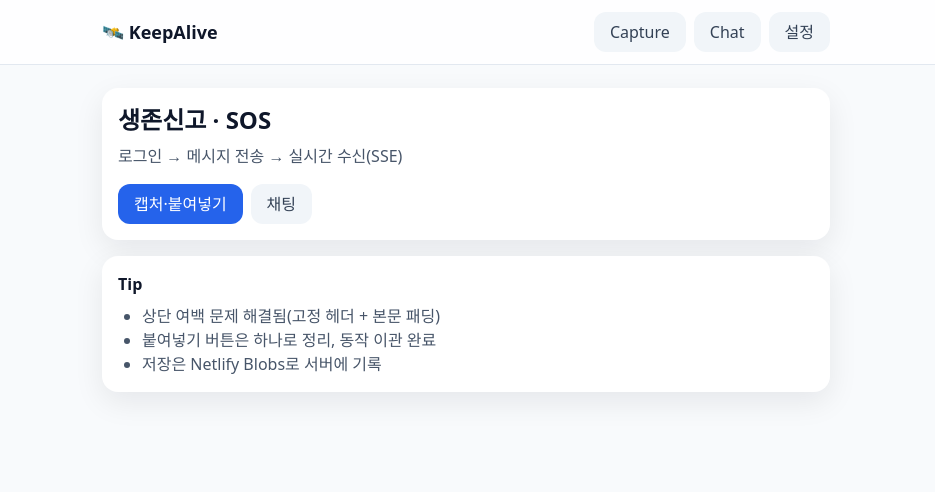
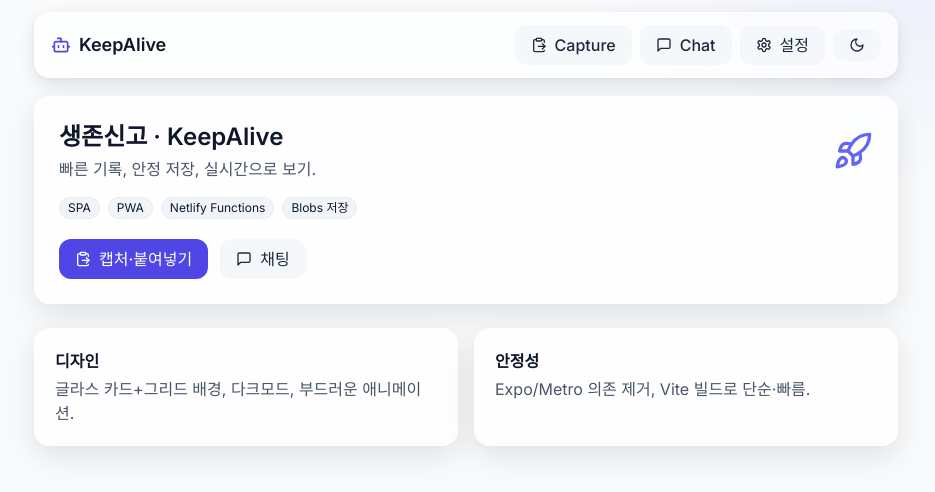
Before and after one commit to joy12000/savemylifes, a React (Vite) app: page / in a window 1280 px wide. Shown: the top 492 px of the page, without its empty margins (174-1109 px from the left). Built offline with nearby package versions, Linux system fonts and the light colour scheme; no server answers.

Commit message:
Add files via upload

```diff
--- a/index.html
+++ b/index.html
@@ -1,14 +1,17 @@
 <!doctype html>
-<html lang="ko">
+<html lang="ko" class="scroll-smooth">
   <head>
     <meta charset="UTF-8" />
     <meta name="viewport" content="width=device-width, initial-scale=1.0" />
-    <meta name="theme-color" content="#3B82F6" />
+    <meta name="theme-color" content="#6366f1" />
     <link rel="manifest" href="/manifest.webmanifest" />
     <link rel="icon" type="image/png" href="/icon-192.png" />
-    <title>생존신고 · KeepAlive</title>
+    <link rel="preconnect" href="https://fonts.googleapis.com">
+    <link rel="preconnect" href="https://fonts.gstatic.com" crossorigin>
+    <link href="https://fonts.googleapis.com/css2?family=Inter:wght@400;500;600;700&display=swap" rel="stylesheet">
+    <title>KeepAlive · 생존신고</title>
   </head>
-  <body class="bg-slate-50 text-slate-900">
+  <body>
     <div id="root"></div>
     <script type="module" src="/src/main.tsx"></script>
     <script>
--- a/package.json
+++ b/package.json
@@ -14,7 +14,9 @@
     "react": "18.3.1",
     "react-dom": "18.3.1",
     "react-router-dom": "^6.26.2",
-    "uuid": "^9.0.1"
+    "uuid": "^9.0.1",
+    "lucide-react": "^0.454.0",
+    "framer-motion": "^11.3.31"
   },
   "devDependencies": {
     "@types/node": "^20.14.10",
--- a/src/App.tsx
+++ b/src/App.tsx
@@ -1,39 +1,21 @@
-import { Routes, Route, Navigate, Link, useLocation } from 'react-router-dom'
-import { Auth0Provider, useAuth0 } from '@auth0/auth0-react'
+import { Routes, Route, Navigate } from 'react-router-dom'
+import Header from './components/Header'
 import Home from './pages/Home'
 import Capture from './pages/Capture'
 import Chat from './pages/Chat'
 import Settings from './pages/Settings'
-import Header from './components/Header'
-
-const domain = import.meta.env.VITE_AUTH0_DOMAIN
-const clientId = import.meta.env.VITE_AUTH0_CLIENT_ID
-const redirectUri = window.location.origin
-
-function RequireAuth({ children }: { children: JSX.Element }) {
-  const { isAuthenticated, isLoading, loginWithRedirect } = useAuth0()
-  const loc = useLocation()
-  if (isLoading) return <div className="p-6">로딩중...</div>
-  if (!isAuthenticated) {
-    loginWithRedirect({ appState: { returnTo: loc.pathname } })
-    return <div className="p-6">로그인으로 이동 중...</div>
-  }
-  return children
-}
 
 export default function App() {
   return (
-    <Auth0Provider domain={domain} clientId={clientId} authorizationParams={{ redirect_uri: redirectUri }}>
-      <div className="app-shell max-w-3xl mx-auto px-[var(--safe-gutter)]">
+    <div className="app-shell max-w-4xl mx-auto px-4">
       <Header />
       <Routes>
         <Route path="/" element={<Home />} />
-          <Route path="/capture" element={<RequireAuth><Capture /></RequireAuth>} />
-          <Route path="/chat" element={<RequireAuth><Chat /></RequireAuth>} />
-          <Route path="/settings" element={<RequireAuth><Settings /></RequireAuth>} />
+        <Route path="/capture" element={<Capture />} />
+        <Route path="/chat" element={<Chat />} />
+        <Route path="/settings" element={<Settings />} />
         <Route path="*" element={<Navigate to="/" replace />} />
       </Routes>
     </div>
-    </Auth0Provider>
   )
 }
--- a/src/components/Header.tsx
+++ b/src/components/Header.tsx
@@ -1,17 +1,29 @@
 import { Link, useLocation } from 'react-router-dom'
+import { Bot, ClipboardPaste, MessageSquare, Settings as IconSettings, Sun, Moon } from 'lucide-react'
+import ThemeToggle from './ThemeToggle'
 
 export default function Header() {
   const { pathname } = useLocation()
+  const link = (to: string, label: string, icon: JSX.Element) => (
+    <Link to={to} className={`btn btn-ghost ${pathname===to ? 'ring-2 ring-brand-400' : ''}`}>{icon}{label}</Link>
+  )
   return (
-    <header className="fixed inset-x-0 top-0 z-50 bg-white/80 backdrop-blur border-b border-slate-200">
-      <nav className="max-w-3xl mx-auto px-[var(--safe-gutter)] h-16 flex items-center justify-between">
-        <Link to="/" className="font-bold text-lg">🛰️ KeepAlive</Link>
-        <div className="flex gap-2">
-          <Link to="/capture" className={`btn btn-ghost ${pathname==='/capture'?'ring-2 ring-brand-400':''}`}>Capture</Link>
-          <Link to="/chat" className={`btn btn-ghost ${pathname==='/chat'?'ring-2 ring-brand-400':''}`}>Chat</Link>
-          <Link to="/settings" className={`btn btn-ghost ${pathname==='/settings'?'ring-2 ring-brand-400':''}`}>설정</Link>
-        </div>
-      </nav>
+    <header className="fixed inset-x-0 top-0 z-50">
+      <div className="mx-auto max-w-4xl px-4">
+        <nav className="mt-3 bg-white/70 dark:bg-slate-900/50 backdrop-blur border border-white/40 dark:border-white/10 rounded-2xl shadow-elev">
+          <div className="h-16 px-4 flex items-center justify-between">
+            <Link to="/" className="flex items-center gap-2 font-semibold text-lg">
+              <Bot className="w-5 h-5 text-brand-600" /> KeepAlive
+            </Link>
+            <div className="flex items-center gap-2">
+              {link('/capture', 'Capture', <ClipboardPaste className="w-4 h-4" />)}
+              {link('/chat', 'Chat', <MessageSquare className="w-4 h-4" />)}
+              {link('/settings', '설정', <IconSettings className="w-4 h-4" />)}
+              <ThemeToggle />
+            </div>
+          </div>
+        </nav>
+      </div>
     </header>
   )
 }
--- /dev/null
+++ b/src/components/ThemeToggle.tsx
@@ -0,0 +1,23 @@
+import { useEffect, useState } from 'react'
+import { Sun, Moon } from 'lucide-react'
+
+export default function ThemeToggle() {
+  const [dark, setDark] = useState(() => localStorage.getItem('theme') === 'dark')
+
+  useEffect(() => {
+    const root = document.documentElement
+    if (dark) {
+      root.classList.add('dark')
+      localStorage.setItem('theme', 'dark')
+    } else {
+      root.classList.remove('dark')
+      localStorage.setItem('theme', 'light')
+    }
+  }, [dark])
+
+  return (
+    <button aria-label="Toggle theme" className="btn btn-ghost" onClick={() => setDark(d => !d)}>
+      {dark ? <Sun className="w-4 h-4" /> : <Moon className="w-4 h-4" />}
+    </button>
+  )
+}
--- a/src/pages/Capture.tsx
+++ b/src/pages/Capture.tsx
@@ -1,24 +1,26 @@
 import { useState } from 'react'
 import { saveMessage } from '../lib/api'
+import { ClipboardPaste, Save } from 'lucide-react'
+import { motion } from 'framer-motion'
 
 export default function Capture() {
   const [text, setText] = useState('')
   const [busy, setBusy] = useState(false)
   const [status, setStatus] = useState<string|null>(null)
 
-  async function handlePasteFromClipboard() {
+  async function handlePaste() {
     try {
       const clip = await navigator.clipboard.readText()
       setText(clip)
-    } catch (e: any) {
-      alert('클립보드 읽기 권한이 필요해요. 먼저 텍스트를 복사한 뒤 브라우저 권한을 허용해주세요.')
+    } catch {
+      alert('클립보드 권한 허용 후 다시 시도하세요.')
     }
   }
 
   async function handleSave() {
     setBusy(true); setStatus(null)
     try {
-      const res = await saveMessage({ room: 'default', text })
+      await saveMessage({ room: 'default', text })
       setStatus('저장 완료!')
       setText('')
     } catch (e: any) {
@@ -29,20 +31,27 @@
   }
 
   return (
-    <div className="mt-6 space-y-4">
-      <div className="card">
-        <h2 className="font-semibold text-lg">캡처 / 붙여넣기</h2>
-        <div className="mt-3 flex gap-2">
-          <button className="btn btn-ghost" onClick={handlePasteFromClipboard}>📋 붙여넣기</button>
-          <button className="btn btn-primary" onClick={handleSave} disabled={busy || !text.trim()}>💾 저장</button>
+    <motion.div initial={{opacity:0, y:8}} animate={{opacity:1, y:0}} className="mt-6">
+      <div className="card p-5">
+        <div className="flex items-center justify-between">
+          <h2 className="font-semibold text-lg">캡처 / 붙여넣기</h2>
+          <div className="flex gap-2">
+            <button className="btn btn-ghost" onClick={handlePaste}><ClipboardPaste className="w-4 h-4" /> 붙여넣기</button>
+            <button className="btn btn-primary" onClick={handleSave} disabled={busy || !text.trim()}>
+              <Save className="w-4 h-4" /> 저장
+            </button>
+          </div>
         </div>
         <textarea
-          className="input mt-3 h-40"
-          placeholder="여기에 붙여넣기 하세요"
+          className="textarea mt-3 h-48"
+          placeholder="여기에 붙여넣기 하세요 (최대 5000자)"
           value={text} onChange={e=>setText(e.target.value)}
         />
-        {status && <p className="mt-2 text-sm text-slate-600">{status}</p>}
+        <div className="mt-2 text-sm text-slate-600 dark:text-slate-300">
+          팁: <span className="kbd">⌘</span>/<span className="kbd">Ctrl</span> + <span className="kbd">V</span> 로 바로 붙여넣기
+        </div>
+        {status && <p className="mt-3 text-sm text-slate-700 dark:text-slate-200">{status}</p>}
       </div>
-    </div>
+    </motion.div>
   )
 }
--- a/src/pages/Home.tsx
+++ b/src/pages/Home.tsx
@@ -1,24 +1,45 @@
 import { Link } from 'react-router-dom'
+import { ClipboardPaste, MessageSquare, Rocket, ShieldCheck } from 'lucide-react'
+import { motion } from 'framer-motion'
 
 export default function Home() {
   return (
-    <div className="mt-6 space-y-4">
-      <div className="card">
-        <h1 className="text-2xl font-semibold">생존신고 · SOS</h1>
-        <p className="text-slate-600 mt-2">로그인 → 메시지 전송 → 실시간 수신(SSE)</p>
-        <div className="mt-4 flex gap-2">
-          <Link to="/capture" className="btn btn-primary">캡처·붙여넣기</Link>
-          <Link to="/chat" className="btn btn-ghost">채팅</Link>
+    <div className="mt-6 space-y-6">
+      <motion.section
+        initial={{ opacity: 0, y: 10 }}
+        animate={{ opacity: 1, y: 0 }}
+        transition={{ duration: 0.4 }}
+        className="card p-6"
+      >
+        <div className="flex items-center justify-between gap-4">
+          <div>
+            <h1 className="text-2xl font-semibold">생존신고 · KeepAlive</h1>
+            <p className="text-slate-600 dark:text-slate-300 mt-1">빠른 기록, 안정 저장, 실시간으로 보기.</p>
+          </div>
+          <Rocket className="w-10 h-10 text-brand-500" />
         </div>
-      </div>
-      <div className="card">
-        <h2 className="font-semibold">Tip</h2>
-        <ul className="list-disc pl-6 mt-2 text-slate-600">
-          <li>상단 여백 문제 해결됨(고정 헤더 + 본문 패딩)</li>
-          <li>붙여넣기 버튼은 하나로 정리, 동작 이관 완료</li>
-          <li>저장은 Netlify Blobs로 서버에 기록</li>
-        </ul>
-      </div>
+        <div className="mt-4 flex flex-wrap gap-2">
+          <span className="badge">SPA</span>
+          <span className="badge">PWA</span>
+          <span className="badge">Netlify Functions</span>
+          <span className="badge">Blobs 저장</span>
+        </div>
+        <div className="mt-5 flex gap-3">
+          <Link to="/capture" className="btn btn-primary"><ClipboardPaste className="w-4 h-4" /> 캡처·붙여넣기</Link>
+          <Link to="/chat" className="btn btn-ghost"><MessageSquare className="w-4 h-4" /> 채팅</Link>
+        </div>
+      </motion.section>
+
+      <section className="grid sm:grid-cols-2 gap-4">
+        <motion.div initial={{opacity:0, y:8}} animate={{opacity:1, y:0}} transition={{delay:0.05}} className="card p-5">
+          <h3 className="font-semibold">디자인</h3>
+          <p className="text-slate-600 dark:text-slate-300 mt-1">글라스 카드+그리드 배경, 다크모드, 부드러운 애니메이션.</p>
+        </motion.div>
+        <motion.div initial={{opacity:0, y:8}} animate={{opacity:1, y:0}} transition={{delay:0.1}} className="card p-5">
+          <h3 className="font-semibold">안정성</h3>
+          <p className="text-slate-600 dark:text-slate-300 mt-1">Expo/Metro 의존 제거, Vite 빌드로 단순·빠름.</p>
+        </motion.div>
+      </section>
     </div>
   )
 }
--- a/src/styles.css
+++ b/src/styles.css
@@ -2,30 +2,33 @@
 @tailwind components;
 @tailwind utilities;
 
-:root {
-  --safe-gutter: clamp(12px, 3.5vw, 20px);
+/* Brand background (subtle gradient + grid) */
+body {
+  @apply bg-slate-50 text-slate-900 dark:bg-slate-950 dark:text-slate-100;
+  background-image:
+    radial-gradient(1000px 600px at 100% -20%, rgba(99,102,241,0.12), transparent 60%),
+    radial-gradient(800px 500px at -10% 120%, rgba(34,197,94,0.08), transparent 60%);
+  background-attachment: fixed;
 }
 
-.app-shell {
-  padding-top: 64px; /* 상단 여백 문제 해결 */
+.bg-grid {
+  background-image: linear-gradient(to right, rgba(100,116,139,0.08) 1px, transparent 1px),
+                    linear-gradient(to bottom, rgba(100,116,139,0.08) 1px, transparent 1px);
+  background-size: 24px 24px;
 }
 
-.card {
-  @apply bg-white rounded-2xl shadow-soft p-4;
+/* App shell spacing */
+.app-shell {
+  padding-top: 72px;
 }
 
-.btn {
-  @apply inline-flex items-center justify-center rounded-xl px-4 py-2 font-medium hover:opacity-90 active:opacity-80 transition;
-}
-
-.btn-primary {
-  @apply bg-brand-600 text-white;
-}
-
-.btn-ghost {
-  @apply bg-slate-100 text-slate-700;
-}
-
-.input {
-  @apply w-full rounded-xl border border-slate-200 px-3 py-2 focus:outline-none focus:ring-2 focus:ring-brand-400;
-}
+/* UI atoms */
+.card { @apply bg-white/80 dark:bg-slate-900/60 backdrop-blur rounded-2xl shadow-soft border border-white/40 dark:border-white/10; }
+.btn { @apply inline-flex items-center gap-2 rounded-xl px-4 py-2 font-medium transition; }
+.btn-primary { @apply bg-brand-600 text-white hover:bg-brand-700 active:translate-y-px; }
+.btn-ghost { @apply bg-slate-100/70 dark:bg-slate-800/70 text-slate-800 dark:text-slate-100 hover:opacity-90; }
+.input { @apply w-full rounded-xl border border-slate-200 dark:border-slate-700 bg-white/80 dark:bg-slate-900/60 px-3 py-2 focus:outline-none focus:ring-2 focus:ring-brand-400; }
+.textarea { @apply w-full rounded-xl border border-slate-200 dark:border-slate-700 bg-white/80 dark:bg-slate-900/60 px-3 py-2 focus:outline-none focus:ring-2 focus:ring-brand-400; }
+.badge { @apply inline-flex items-center gap-1 rounded-full px-2 py-0.5 text-xs bg-slate-100 dark:bg-slate-800 border border-slate-200/60 dark:border-slate-700/60; }
+.kbd { @apply inline-flex items-center justify-center rounded border border-slate-300 dark:border-slate-700 bg-white/70 dark:bg-slate-900/60 px-1.5 py-0.5 text-xs; }
+.shadow-elev { box-shadow: 0 6px 18px rgba(2,6,23,0.10), 0 2px 6px rgba(2,6,23,0.04); }
--- a/tailwind.config.js
+++ b/tailwind.config.js
@@ -1,27 +1,29 @@
 /** @type {import('tailwindcss').Config} */
 export default {
+  darkMode: 'class',
   content: ['./index.html', './src/**/*.{ts,tsx}'],
   theme: {
     extend: {
+      fontFamily: {
+        sans: ['Inter', 'system-ui', 'ui-sans-serif', 'Apple SD Gothic Neo', 'Noto Sans KR', 'Segoe UI', 'Roboto', 'Helvetica', 'Arial', 'sans-serif']
+      },
       colors: {
         brand: {
-          50: '#eff6ff',
-          100: '#dbeafe',
-          200: '#bfdbfe',
-          300: '#93c5fd',
-          400: '#60a5fa',
-          500: '#3b82f6',
-          600: '#2563eb',
-          700: '#1d4ed8',
-          800: '#1e40af',
-          900: '#1e3a8a'
+          50: '#eef2ff',
+          100: '#e0e7ff',
+          200: '#c7d2fe',
+          300: '#a5b4fc',
+          400: '#818cf8',
+          500: '#6366f1',
+          600: '#4f46e5',
+          700: '#4338ca',
+          800: '#3730a3',
+          900: '#312e81'
         }
       },
       boxShadow: {
-        soft: '0 10px 30px rgba(2, 6, 23, 0.08)'
-      },
-      borderRadius: {
-        xl2: '1rem'
+        soft: '0 10px 30px rgba(2, 6, 23, 0.10)',
+        ring: '0 0 0 1px rgba(99,102,241,0.2), 0 8px 24px rgba(2,6,23,0.12)'
       }
     }
   },
```
Also changed, not shown: src/pages/Chat.tsx (+14 -14 lines), src/pages/Settings.tsx (+12 -5 lines). Lines whose indentation alone changed are shown as unchanged.
